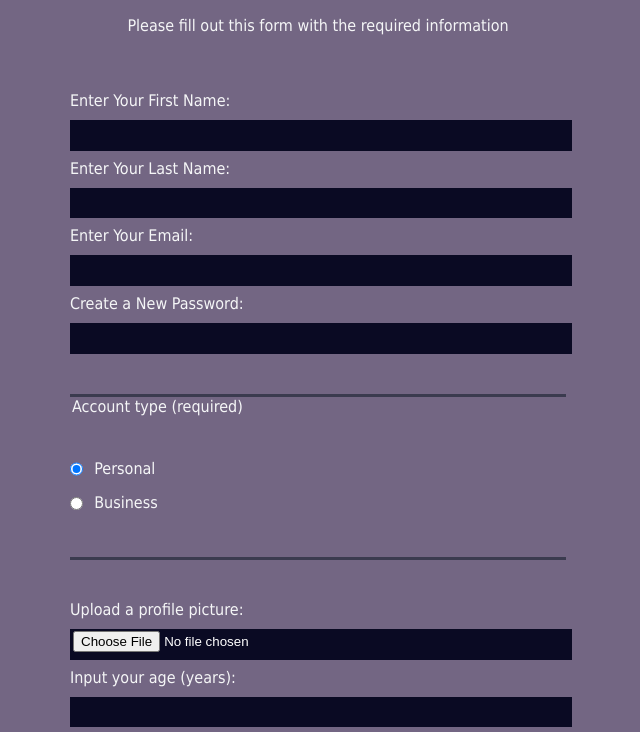
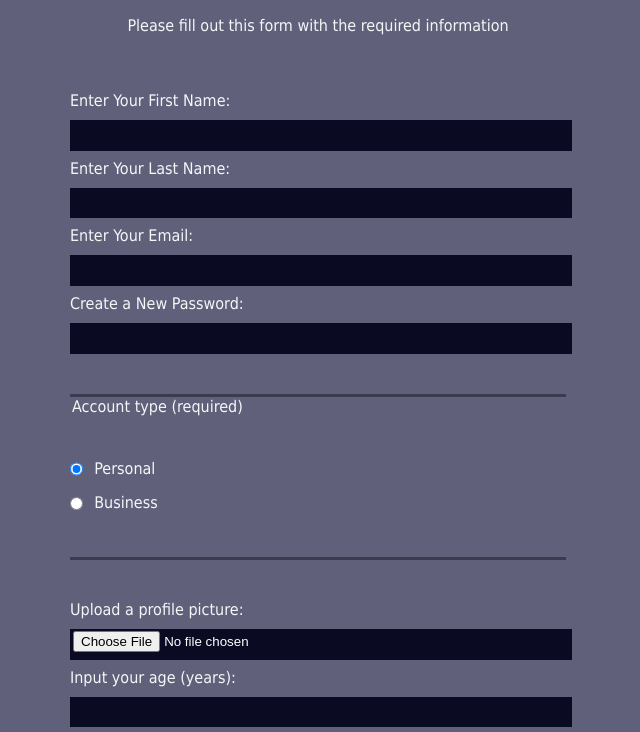
Before and after one commit to kavitaprajapati2004/registration-form, a plain HTML site: page index.html in a window 1280 px wide. Shown: the part 86-818 px from the top of the page, without its empty margins (322-962 px from the left). Drawn offline with Linux system fonts and the light colour scheme.

Commit message:
Update style.css

```diff
--- a/style.css
+++ b/style.css
@@ -2,7 +2,7 @@ body {
     width: 100%;
     height: 100vh;
     margin: 0;
-    background-color:#736683;
+    background-color:#60607b;
     color: #f5f6f7;
     font-family: Tahoma;
     font-size: 16px;
```
